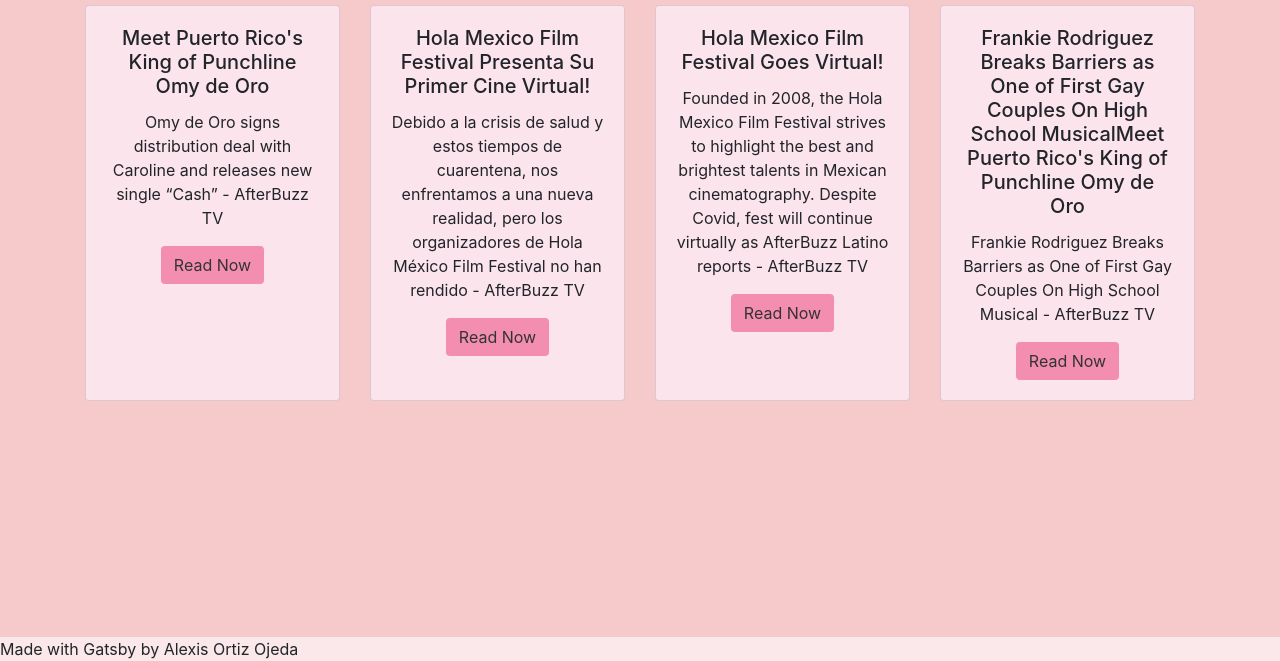
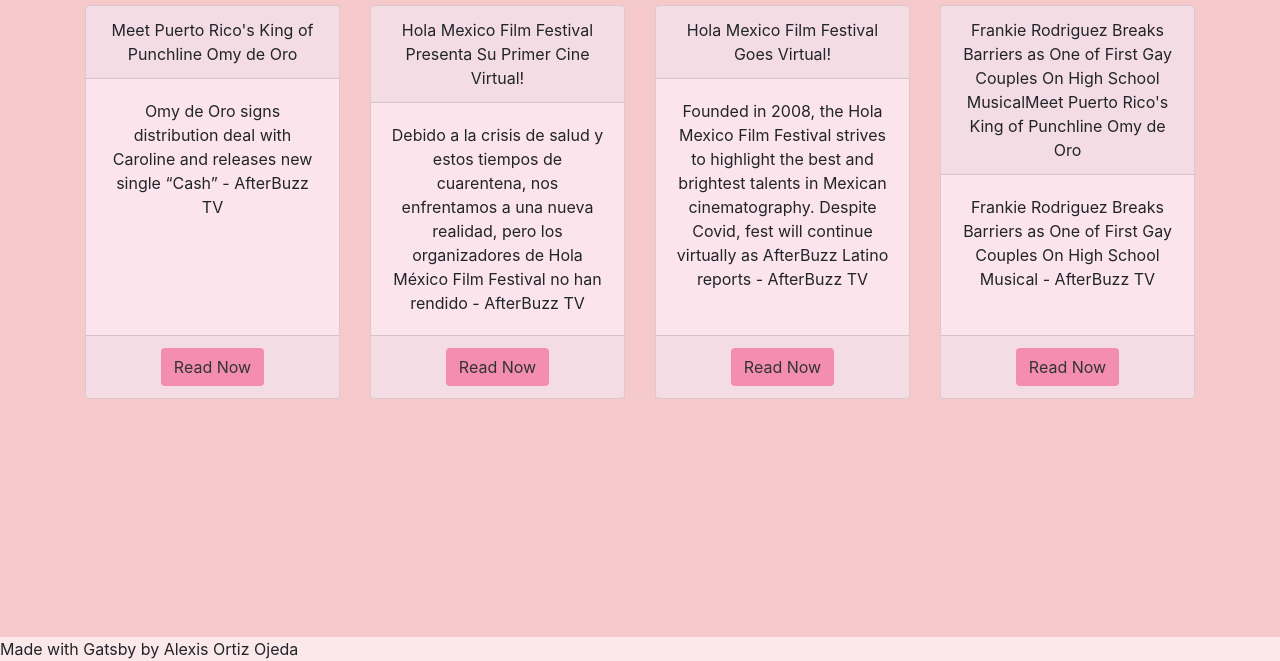
Before and after one commit to aortizoj15/leslie-colon, a Gatsby site: page /articles in a window 1280 px wide. Shown: the part 139-800 px from the top of the page. Built offline with nearby package versions, Linux system fonts and the light colour scheme; Gatsby itself is replaced by a stand-in of ours.

Commit message:
Added footer and header to card component

```diff
--- a/src/pages/articles.js
+++ b/src/pages/articles.js
@@ -46,13 +46,15 @@
 const articleCards = allArticles.map(article => (
   <Col className="card-column col-12 col-md-6 col-lg-3 mb-3" key={article.id}>
     <Card className="card-element text-center h-100">
+      <Card.Header>{article.title}</Card.Header>
       <Card.Body>
-        <Card.Title>{article.title}</Card.Title>
         <Card.Text>{article.text}</Card.Text>
+      </Card.Body>
+      <Card.Footer>
         <a className="read-now-btn btn" href={article.url}>
           Read Now
         </a>
-      </Card.Body>
+      </Card.Footer>
     </Card>
   </Col>
 ))
```
